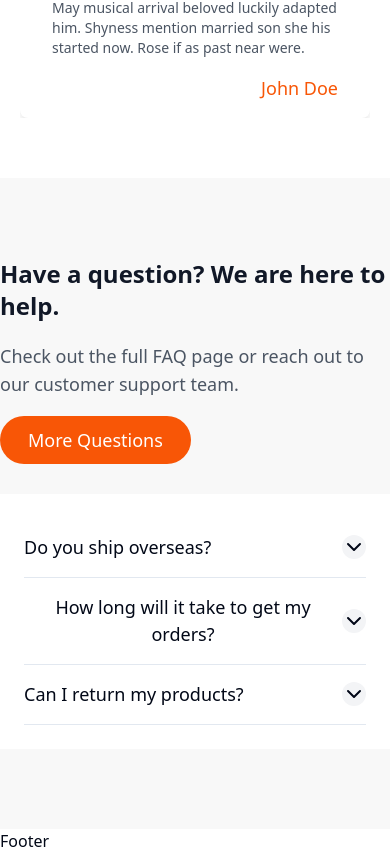
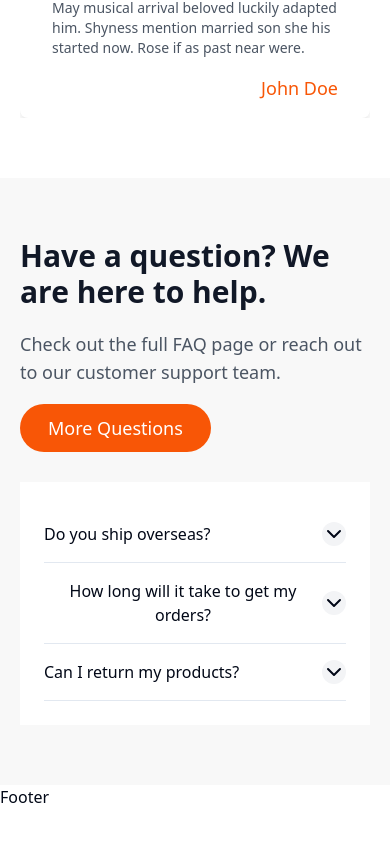
Before and after one commit to noyon-podder/MK-client, a React (Vite) app: page / in a window 390 px wide. Shown: the part 1705-2558 px from the top of the page. After the commit the page ends 2514 px from the top, so only its background shows below. Built offline with nearby package versions, Linux system fonts and the light colour scheme; no server answers.

Commit message:
accordion completed

```diff
--- a/src/components/WhyChooseUs.tsx
+++ b/src/components/WhyChooseUs.tsx
@@ -4,11 +4,11 @@ import FaqAccrodion from "./FaqAccrodion";
 
 const WhyChooseUs = () => {
   return (
-    <div className="bg-[#f8f8f8] py-20">
+    <div className="bg-[#f8f8f8] lg:py-20 py-10">
       <Container>
-        <div className="grid grid-cols-1 lg:grid-cols-2 gap-10">
+        <div className="grid grid-cols-1 lg:grid-cols-2 gap-10 p-5 ">
           <div>
-            <h2 className="lg:text-4xl text-2xl font-bold text-gray-900 mb-5 ">
+            <h2 className="lg:text-4xl text-3xl font-bold text-gray-900 mb-5 ">
               Have a question? We are here to help.
             </h2>
             <p className="text-lg text-gray-600 mb-7 lg:mb-10">
--- a/src/components/ui/accordion.tsx
+++ b/src/components/ui/accordion.tsx
@@ -26,7 +26,7 @@ const AccordionTrigger = React.forwardRef<
     <AccordionPrimitive.Trigger
       ref={ref}
       className={cn(
-        "group flex flex-1 items-center justify-between py-4 font-medium transition-all text-[18px] [&[data-state=open]>svg]:rotate-180",
+        "group flex flex-1 items-center justify-between py-4 font-medium transition-all lg:text-[18px] [&[data-state=open]>svg]:rotate-180",
         className
       )}
       {...props}
```
